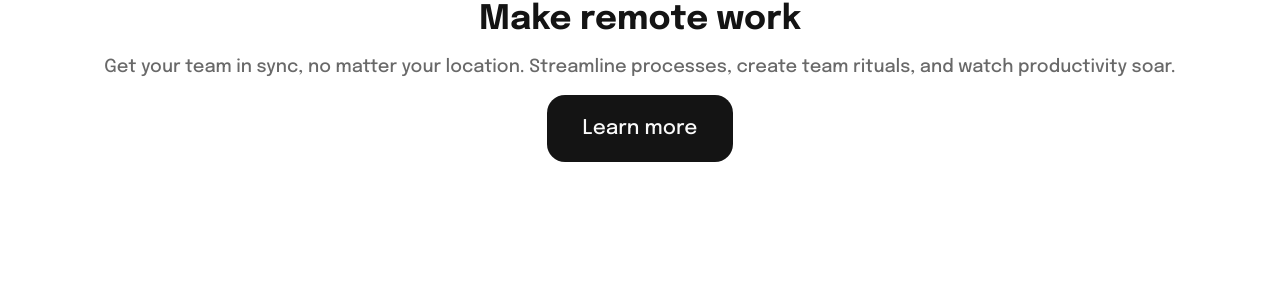
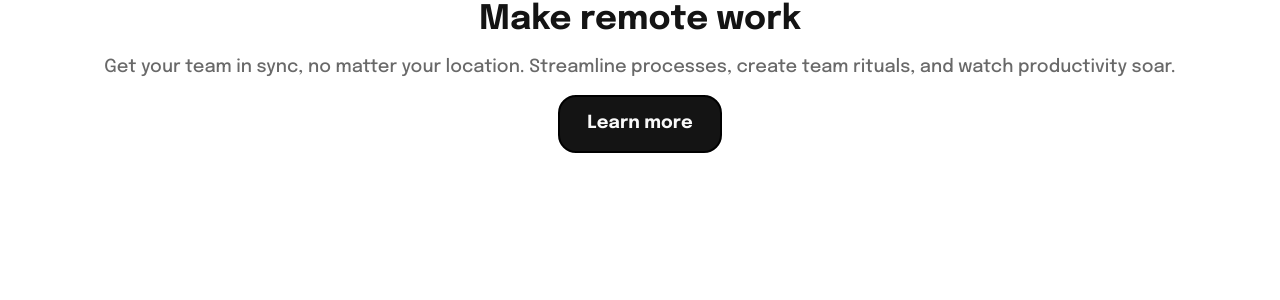
Before and after one commit to kyleoliveiro/cognizant-fe-test, a Next.js app: page / in a window 1280 px wide. Shown: the top 300 px of the page. Built offline with nearby package versions, Linux system fonts and the light colour scheme.

Commit message:
feat: add hover state to Button

```diff
--- a/src/components/Button/index.tsx
+++ b/src/components/Button/index.tsx
@@ -15,16 +15,16 @@ const Button: FC<ButtonProps> = ({
 }) => {
     const variantClasses = {
         default: 'bg-transparent rounded-2xl text-gray border-2',
-        primary: 'bg-offblack rounded-2xl text-offwhite',
+        primary: 'bg-offblack rounded-2xl text-offwhite border-2 border-black hover:text-offblack hover:bg-transparent',
     }
 
     const sizeClasses = {
         md: 'text-sm px-5 py-3',
-        lg: 'text-lg px-8 py-4',
+        lg: 'text-md px-6 py-3',
     }
 
     return (
-        <a href={href} className={`inline-flex ${variantClasses[variant]} ${sizeClasses[size]}`}>
+        <a href={href} className={`inline-flex font-700 ${variantClasses[variant]} ${sizeClasses[size]}`}>
             {children}
         </a>
     )
```
